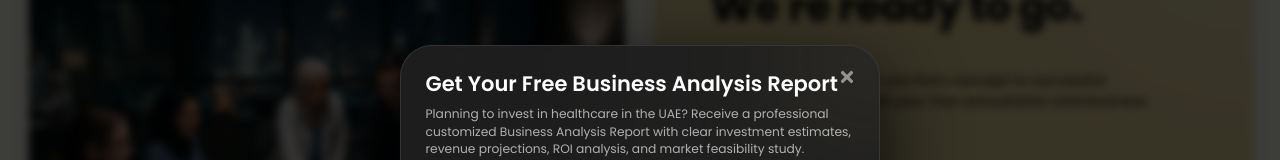
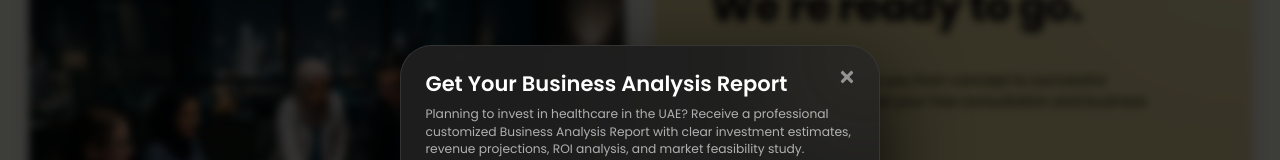
Before and after one commit to ckwebdevelopmentteam/Strategix, a Next.js app: page / in a window 1280 px wide. Both pictures are taken after a click on the button "GET CONSULTATION REPORT". Shown: the part 9621-9781 px from the top of the page. Built offline with nearby package versions, Linux system fonts and the light colour scheme.

Commit message:
style: remove 'Free' from LeadModal heading to match content

```diff
--- a/src/components/UI/LeadModal.tsx
+++ b/src/components/UI/LeadModal.tsx
@@ -130,7 +130,7 @@ export default function LeadModal() {
               {/* HEADING */}
               <div className="relative z-10 mb-5 text-left">
                 <h3 className="text-white text-xl md:text-2xl font-semibold leading-tight mb-2">
-                  Get Your Free Business Analysis Report
+                  Get Your Business Analysis Report
                 </h3>
 
                 <p className="text-white/65 text-xs md:text-sm leading-relaxed">
```
